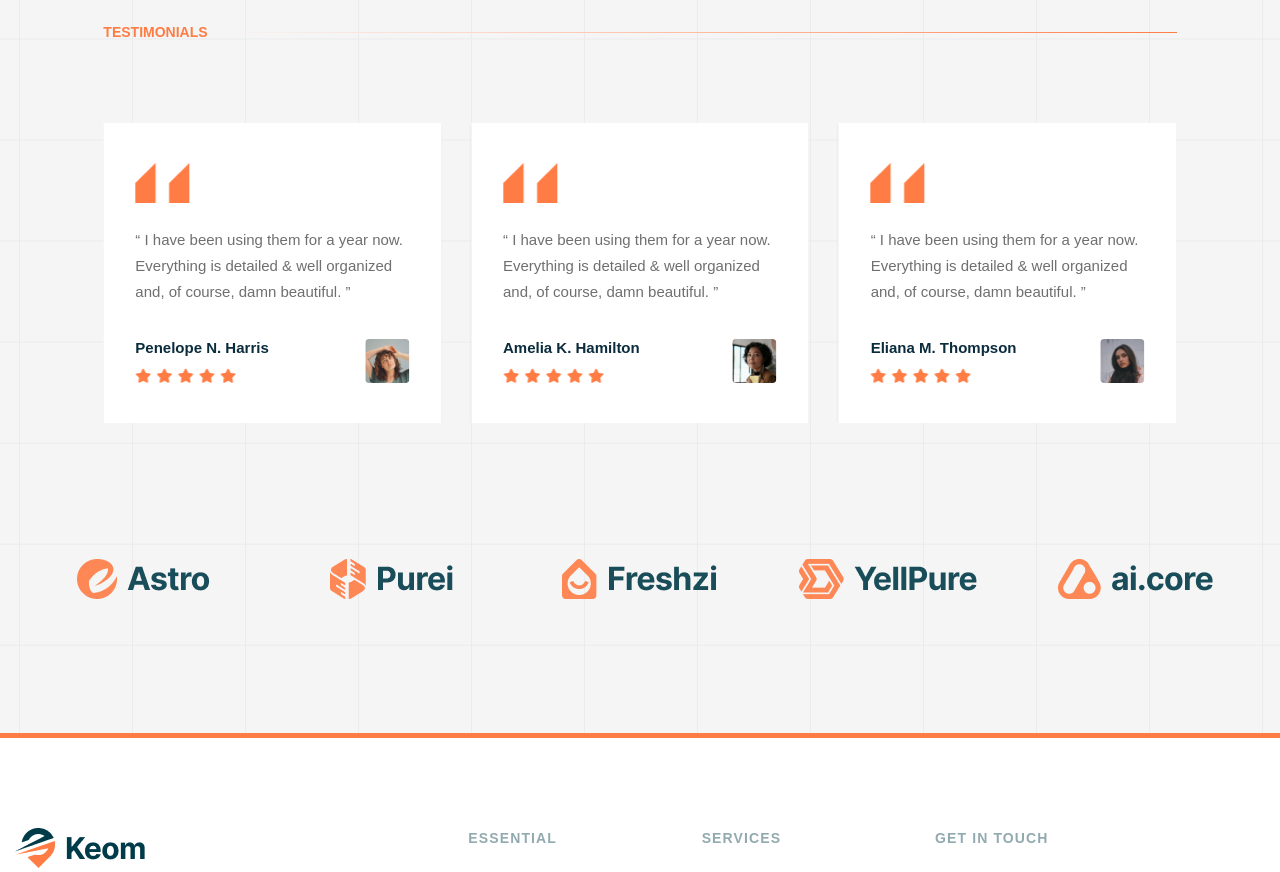
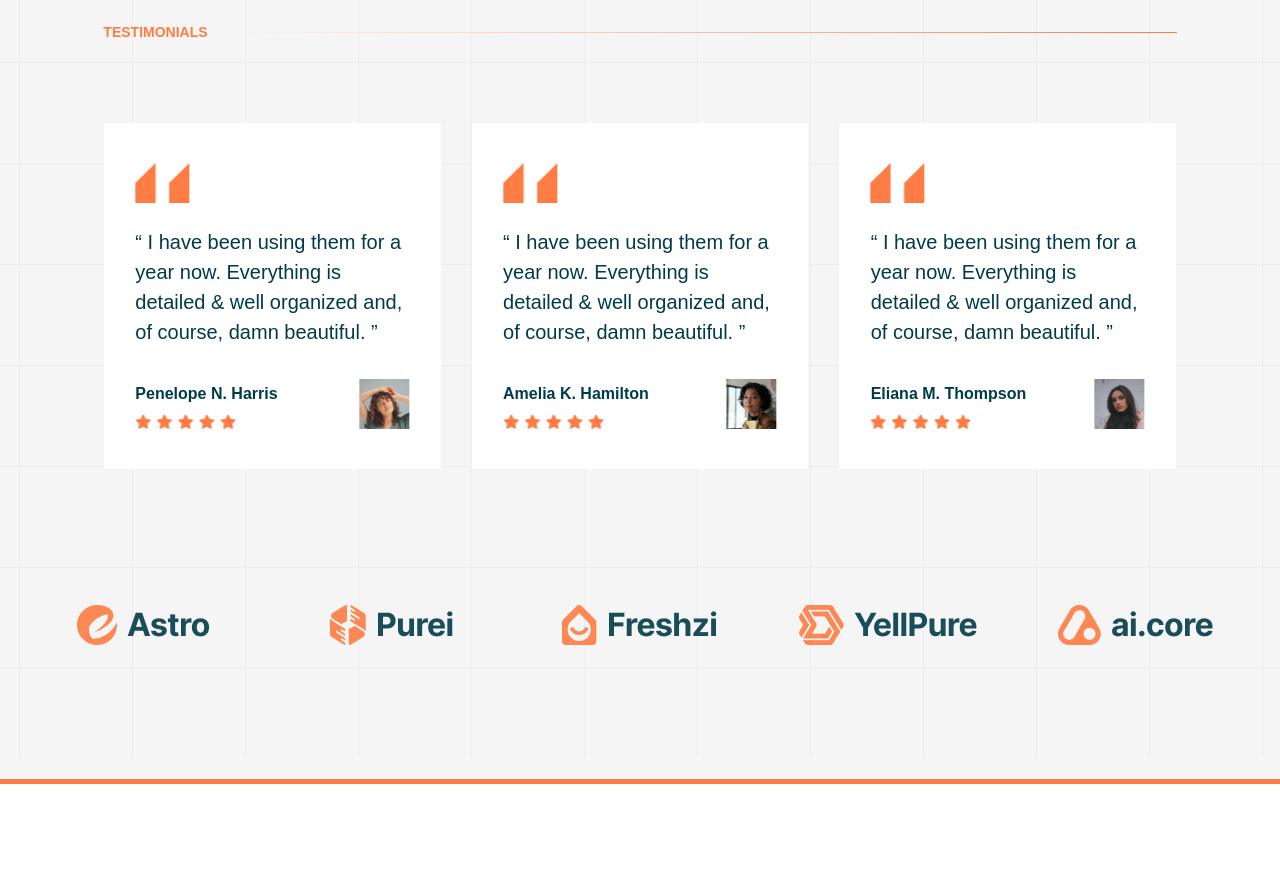
Before and after one commit to fuad-ismayil/KEOM-Logistics-Company, a Next.js app: page /services in a window 1280 px wide. Shown: the part 1690-2562 px from the top of the page. Built offline with nearby package versions, Linux system fonts and the light colour scheme.

Commit message:
current animations improved, new animations added

```diff
--- a/package.json
+++ b/package.json
@@ -14,6 +14,7 @@
     "@headlessui/react": "^2.2.9",
     "@heroicons/react": "^2.2.0",
     "@radix-ui/react-accordion": "^1.2.12",
+    "aos": "^2.3.4",
     "axios": "^1.13.5",
     "framer-motion": "^12.29.2",
     "gsap": "^3.14.2",
@@ -30,6 +31,7 @@
   },
   "devDependencies": {
     "@tailwindcss/postcss": "^4",
+    "@types/aos": "^3.0.7",
     "@types/node": "^20",
     "@types/react": "^19",
     "@types/react-dom": "^19",
--- a/src/components/ServiceCard.tsx
+++ b/src/components/ServiceCard.tsx
@@ -1,15 +1,62 @@
+"use client";
+
+import { useEffect } from "react";
 import Image from "next/image";
 import Link from "next/link";
-export type ServiceCardProps = { id: string; iconSrc: string; style: string; title: string; href: string; description: string; };
-export default function ServiceCard({ id, iconSrc, style, title, href, description, }: ServiceCardProps) {
-    return (
-        <div className={style}>
-            <div className="relative inline-block">
-                <Image src={iconSrc} alt={id} width={84} height={84} className="h-[84px] w-[84px] object-contain" />
-            </div>
-            <h3 className="mt-[25px] text-[26px] font-semibold leading-tight text-[#0b3a43]">
-                <Link href={href} className="transition-colors hover:text-[#FF7D44]">{title}</Link>
-            </h3>
-            <p className="mt-[15px] max-w-[360px] text-[16px] leading-[26px] font-normal text-[#7a7a7a]">{description}</p>
-        </div>);
+import AOS from "aos";
+import "aos/dist/aos.css";
+
+export type ServiceCardProps = {
+  id: string;
+  iconSrc: string;
+  style: string;
+  title: string;
+  href: string;
+  description: string;
+};
+
+export default function ServiceCard({
+  id,
+  iconSrc,
+  style,
+  title,
+  href,
+  description,
+}: ServiceCardProps) {
+  useEffect(() => {
+    AOS.init({
+      duration: 650,
+      easing: "ease-out-cubic",
+      once: false,
+    });
+  }, []);
+
+  return (
+    <div
+      className={style}
+      data-aos="fade-right"
+      data-aos-duration="1000"
+      data-aos-offset="80"
+    >
+      <div className="relative inline-block">
+        <Image
+          src={iconSrc}
+          alt={id}
+          width={84}
+          height={84}
+          className="h-[84px] w-[84px] object-contain"
+        />
+      </div>
+
+      <h3 className="mt-[25px] text-[26px] font-semibold leading-tight text-[#0b3a43]">
+        <Link href={href} className="transition-colors hover:text-[#FF7D44]">
+          {title}
+        </Link>
+      </h3>
+
+      <p className="mt-[15px] max-w-[360px] text-[16px] leading-[26px] font-normal text-[#7a7a7a]">
+        {description}
+      </p>
+    </div>
+  );
 }
--- a/src/components/TestimonialArea.tsx
+++ b/src/components/TestimonialArea.tsx
@@ -1,39 +1,55 @@
 "use client";
-import Image from "next/image";
 import BrandArea from "./BrandArea";
 import { Swiper, SwiperSlide } from "swiper/react";
 import { Autoplay } from "swiper/modules";
 import "swiper/css";
 import WavyText from "./WavyText";
-type Testimonial = { text: string; name: string; avatarSrc: string; };
+import { useEffect, useMemo, useRef, useState } from "react";
+import type { Swiper as SwiperType } from "swiper";
+import TestimonialCard, { type Testimonial } from "./TestimonialCard";
 const TESTIMONIALS: Testimonial[] = [
-  { text: "“ I have been using them for a year now. Everything is detailed & well organized and, of course, damn beautiful. ”", name: "Eliana M. Thompson", avatarSrc: "/images/testimonial/testi_avatar.png", },
-  { text: "“ I have been using them for a year now. Everything is detailed & well organized and, of course, damn beautiful. ”", name: "Penelope N. Harris", avatarSrc: "/images/testimonial/testi_avatar_02.png", },
-  { text: "“ I have been using them for a year now. Everything is detailed & well organized and, of course, damn beautiful. ”", name: "Amelia K. Hamilton", avatarSrc: "/images/testimonial/testi_avatar_03.png", },
-  { text: "“ I have been using them for a year now. Everything is detailed & well organized and, of course, damn beautiful. ”", name: "Eliana M. Thompson", avatarSrc: "/images/testimonial/testi_avatar.png", },];
-function TestimonialCard({ item }: { item: Testimonial }) {
+  { text: "“ I have been using them for a year now. Everything is detailed & well organized and, of course, damn beautiful. ”", name: "Eliana M. Thompson", avatarSrc: "/images/testimonial/testi_avatar.png" },
+  { text: "“ I have been using them for a year now. Everything is detailed & well organized and, of course, damn beautiful. ”", name: "Penelope N. Harris", avatarSrc: "/images/testimonial/testi_avatar_02.png" },
+  { text: "“ I have been using them for a year now. Everything is detailed & well organized and, of course, damn beautiful. ”", name: "Amelia K. Hamilton", avatarSrc: "/images/testimonial/testi_avatar_03.png" },
+  { text: "“ I have been using them for a year now. Everything is detailed & well organized and, of course, damn beautiful. ”", name: "Eliana M. Thompson", avatarSrc: "/images/testimonial/testi_avatar.png" },];
+export default function TestimonialArea() {
+  const sectionRef = useRef<HTMLElement | null>(null);
+  const swiperRef = useRef<SwiperType | null>(null);
+  const [animateIdxs, setAnimateIdxs] = useState<number[]>([]);
+  const [ready, setReady] = useState(false);
+  const [playedOnce, setPlayedOnce] = useState(false);
+  const [inView, setInView] = useState(false);
+  const [triggered, setTriggered] = useState(false);
+  const animateSet = useMemo(() => new Set(animateIdxs), [animateIdxs]);
+  useEffect(() => {
+    if (!sectionRef.current) return;
+    let timeoutId: number | null = null;
+    const ob = new IntersectionObserver((entries) => {for (const e of entries) {if (e.isIntersecting && !triggered) {timeoutId = window.setTimeout(() => {setInView(true);setTriggered(true);ob.disconnect();}, 500);break;}}},{ threshold: 0.15 });ob.observe(sectionRef.current);
+    return () => {ob.disconnect(); if (timeoutId) clearTimeout(timeoutId);};}, [triggered]);
+
+  useEffect(() => {if (!inView || playedOnce || !swiperRef.current) return;
+    const swiper = swiperRef.current;
+    swiper.update();
+    const spv =
+      typeof swiper.params.slidesPerView === "number"
+        ? swiper.params.slidesPerView
+        : swiper.slidesPerViewDynamic?.() || 3;
+    const start = swiper.activeIndex ?? 0;
+    const end = start + spv;
+    const visible = new Set<number>();
+    for (let i = start; i < end; i++) {
+      const el = swiper.slides[i] as HTMLElement | undefined;
+      if (!el) continue;
+      const real = el.getAttribute("data-swiper-slide-index");
+      const realIdx = real ? Number(real) : i;
+      if (!Number.isNaN(realIdx)) visible.add(realIdx);}
+    setAnimateIdxs([...visible]);
+    setPlayedOnce(true);
+    window.setTimeout(() => setAnimateIdxs([]), 750);
+    window.requestAnimationFrame(() => setReady(true));
+  }, [inView, playedOnce]);
   return (
-    <div className="h-full bg-white px-8 py-10 shadow-sm">
-      <div className="mb-6">
-        <Image src="/images/testimonial/qt-icon.png" alt="Quote" width={44} height={44} className="h-auto w-auto" />
-      </div>
-      <p className="mb-8 text-[15px] leading-[26px] text-[#6f6f6f]">{item.text}</p>
-      <div className="flex items-end justify-between gap-4">
-        <div>
-          <h6 className="text-[15px] font-semibold text-[#0B2C3D]">{item.name}</h6>
-          <div className="mt-2">
-            <Image src="/images/testimonial/review-icon.png" alt="Reviews" width={90} height={18} className="h-auto w-auto" />
-          </div>
-        </div>
-        <div className="shrink-0">
-          <Image src={item.avatarSrc} alt={item.name} width={44} height={44} className="h-[44px] w-[44px] rounded-sm object-cover" />
-        </div>
-      </div>
-    </div>);
-}
-export default function TestimonialArea() {
-  return (
-    <section className="relative overflow-hidden bg-[#F5F5F5] bg-[url('/images/testimonial/feedback-bg.png')] bg-center bg-no-repeat pt-[120px] pb-[120px]" aria-label="Testimonials">
+    <section ref={(el) => {sectionRef.current = el;}} className="relative overflow-hidden bg-[#F5F5F5] bg-[url('/images/testimonial/feedback-bg.png')] bg-center bg-no-repeat pt-[120px] pb-[120px]" aria-label="Testimonials">
       <div className="container relative z-[1] mx-auto px-4">
         <div className="mb-[80px] text-center lg:text-start lg:px-[7%]">
           <h2 className="leading-[1.2]">
@@ -41,29 +57,31 @@ export default function TestimonialArea() {
               <WavyText text="Company" className="text-[#93abb0]" />
             </span>
             <span className="block text-[40px] font-semibold text-[#003c49] lg:text-[60px]">
-              <WavyText text="happy users " className="text-[#003c49]" delay={0.2} /><WavyText text="feedback" className="text-[#003c49]" delay={0.4} />
+              <WavyText text="happy users " className="text-[#003c49]" delay={0.2} />
+              <WavyText text="feedback" className="text-[#003c49]" delay={0.4} />
             </span>
           </h2>
           <div className="mt-5 flex items-center justify-center lg:justify-start gap-4">
-            <span className="text-[14px] font-[700] uppercase text-[#FF7D44]">
-              testimonials
-            </span>
+            <span className="text-[14px] font-[700] uppercase text-[#FF7D44]">testimonials</span>
             <div className="h-px hidden lg:block flex-1 bg-gradient-to-r from-[#F5F5F5] to-[#FF7D44]" />
           </div>
         </div>
-        <div className="mx-[15px] lg:mx-[7%]">
+        <div className={`mx-[15px] lg:mx-[7%] transition-opacity duration-200 ${ready ? "opacity-100" : "opacity-0"}`}>
           <Swiper
             modules={[Autoplay]}
             loop
             speed={900}
             autoplay={{ delay: 3500, disableOnInteraction: false }}
             spaceBetween={30}
-            breakpoints={{ 0: { slidesPerView: 1 }, 768: { slidesPerView: 2 }, 1024: { slidesPerView: 3 }, }}
-            className="px-[15px]">
-            {TESTIMONIALS.map((t, idx) => (<SwiperSlide key={`${t.name}-${idx}`} className="h-auto"><TestimonialCard item={t} /></SwiperSlide>))}
+            breakpoints={{ 0: { slidesPerView: 1 }, 768: { slidesPerView: 2 }, 1024: { slidesPerView: 3 } }}
+            className="px-[15px]"
+            onSwiper={(swiper) => {swiperRef.current = swiper;}}>
+            {TESTIMONIALS.map((t, idx) => (
+              <SwiperSlide key={`${t.name}-${idx}`} className="h-auto">
+                <TestimonialCard item={t} shouldAnimate={animateSet.has(idx)} />
+              </SwiperSlide>))}
           </Swiper>
         </div>
         <BrandArea />
       </div>
-    </section>);
-}
+    </section>);}
--- /dev/null
+++ b/src/components/TestimonialCard.tsx
@@ -0,0 +1,23 @@
+import Image from "next/image";
+export type Testimonial = { text: string; name: string; avatarSrc: string };
+export default function TestimonialCard({item,shouldAnimate,}: {item: Testimonial;shouldAnimate: boolean;}) {
+    return (
+        <div className={`reveal-mask overflow-hidden ${shouldAnimate ? "animate" : ""}`}>
+            <div className="h-full bg-white px-8 py-10 shadow-sm">
+                <div className="mb-6">
+                    <Image src="/images/testimonial/qt-icon.png" alt="Quote" width={54} height={54} className="w-[54px]" />
+                </div>
+                <p className="mb-8 text-[20px] text-[#003b49]">{item.text}</p>
+                <div className="flex items-end justify-between gap-4">
+                    <div>
+                        <h6 className="text-[16px] font-semibold text-[#003b49]">{item.name}</h6>
+                        <div className="mt-2">
+                            <Image src="/images/testimonial/review-icon.png" alt="Reviews" width={101} height={15} className="w-[101px]" />
+                        </div>
+                    </div>
+                    <div className="shrink-0">
+                        <Image src={item.avatarSrc} alt={item.name} width={50} height={50} className="h-[50px] w-[50px] object-cover" />
+                    </div>
+                </div>
+            </div>
+        </div>);}
```
Also changed, not shown: 1 other file (tests, documents, lock files or other folders).
